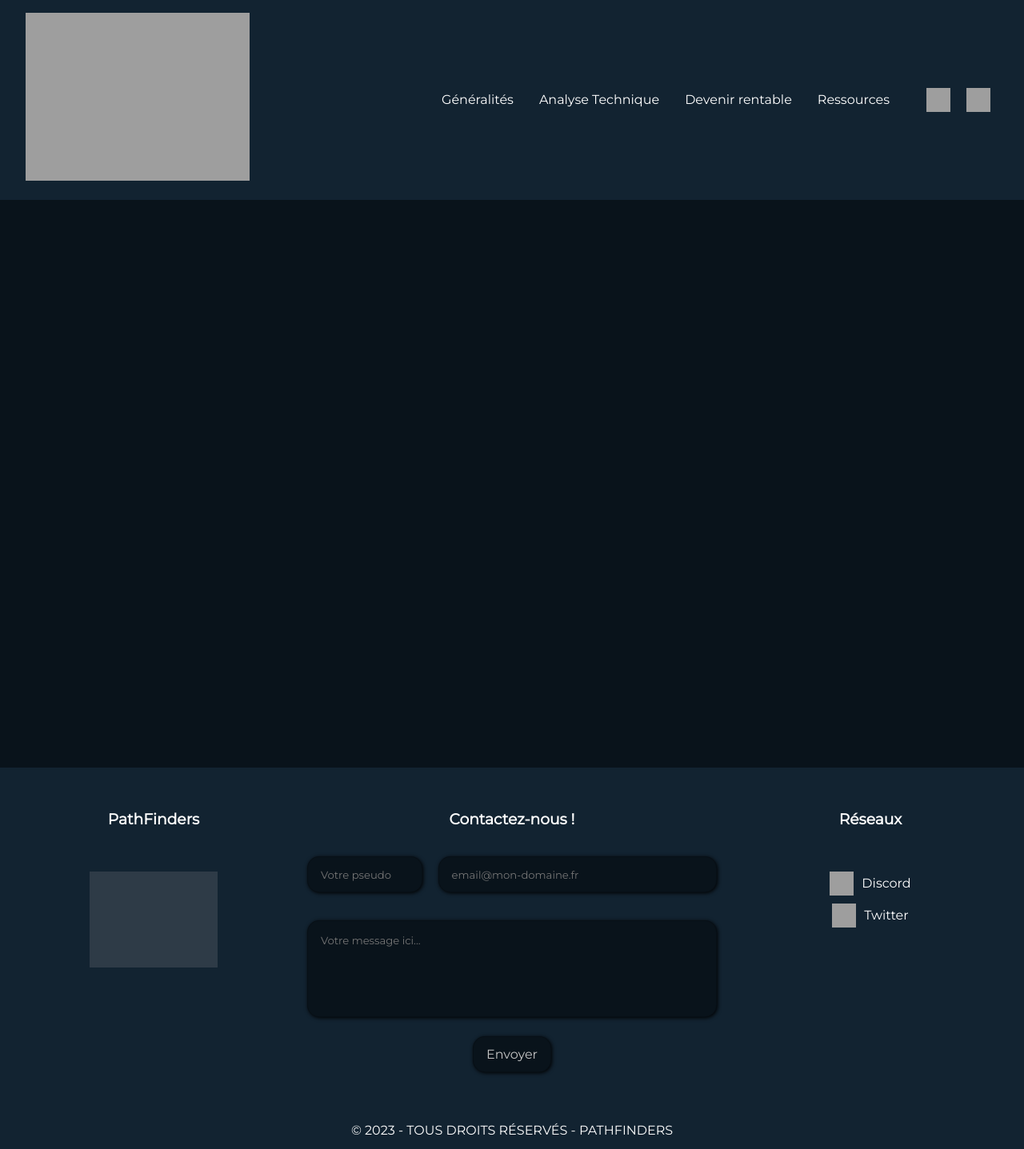
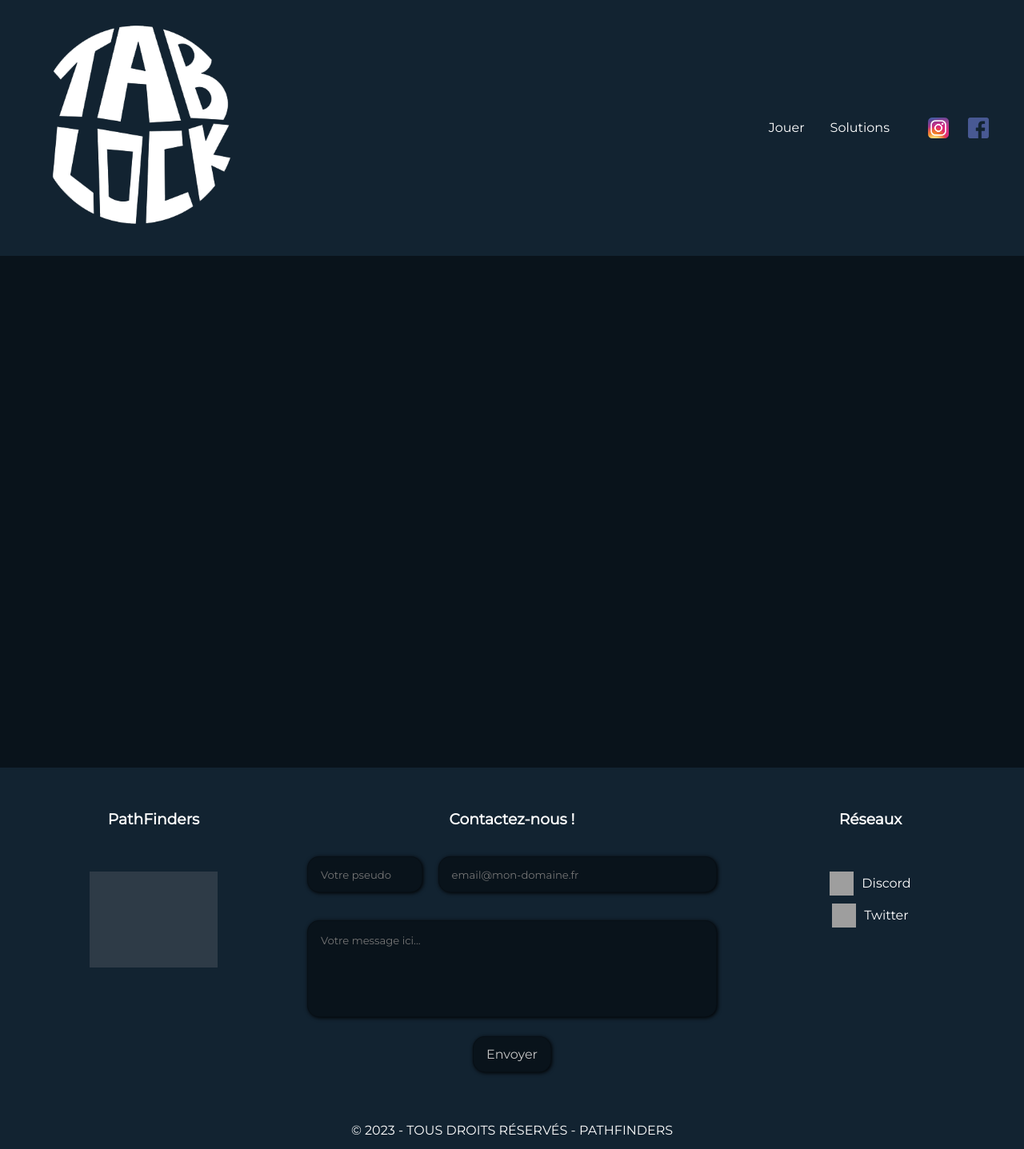
Before and after one commit to TabLockFR/TabLock, a Jekyll site: the page built from index.html, in a window 1280 px wide. Shown: the whole page at 80% size. Built offline with Jekyll 4.4.1, drawn with Linux system fonts in a browser that asks for light colours.

Commit message:
Update header_base.html

```diff
--- a/_layouts/header_base.html
+++ b/_layouts/header_base.html
@@ -4,15 +4,15 @@
     <meta charset="UTF-8" />
     <meta name="viewport" content="width=device-width, initial-scale=1.0" />
 
-    <meta property="og:title" content="PathFinders Academy">
-    <meta property="og:description" content="PathFinders • Become a profitable trader, step by step.">
-    <meta property="og:image" content="https://www.academy-pathfinders.com/imgs/pathfinders-academy-illu.jpg">
+    <meta property="og:title" content="TabLock">
+    <meta property="og:description" content="TabLock • Une aventure jonchée de mystères.">
+    <meta property="og:image" content="https://tablockfr.github.io/TabLock/imgs/illu_tablock.jpg">
     <meta property="og:type" content="website">
 
-    <link rel="stylesheet" href="https://www.academy-pathfinders.com/style.css" />
-    <link rel="icon" href="https://www.academy-pathfinders.com/imgs/favicon_PF_32.png" type="image/png">
+    <link rel="stylesheet" href="https://tablockfr.github.io/TabLock/style.css" />
+    <link rel="icon" href="https://tablockfr.github.io/TabLock/imgs/favicon_tablock_32.png" type="image/png">
     <script src="https://cdn.jsdelivr.net/npm/chart.js@4.4.0/dist/chart.umd.min.js"></script>
-    <script src="https://www.academy-pathfinders.com/main.js" defer></script>
+    <script src="https://tablockfr.github.io/TabLock/main.js" defer></script>
     <script src="https://code.jquery.com/jquery-3.6.0.min.js"></script>
     <link rel="stylesheet" type="text/css" href="https://cdn.jsdelivr.net/npm/slick-carousel@1.8.1/slick/slick.css"/>
     <script type="text/javascript" src="https://cdn.jsdelivr.net/npm/slick-carousel@1.8.1/slick/slick.min.js"></script>
@@ -24,19 +24,19 @@
       <div class="menu-btn">
         <div class="menu-btn__lines"></div>
       </div>
-      <a href="https://www.academy-pathfinders.com/" class="logo">
-        <img src="https://www.academy-pathfinders.com/imgs/Logo_PathFinders.png" alt="logo PathFinders">
+      <a href="https://tablockfr.github.io/TabLock/" class="logo">
+        <img src="https://tablockfr.github.io/TabLock/imgs/logo-tablock-400.png" alt="logo TabLock">
       </a>
       <ul class="menu-items">
         <li>
-            <a href="#" class="menu-item expand-btn">Généralités</a>
+            <a href="#" class="menu-item expand-btn">Jouer</a>
             <div class="mega-menu expandable">
                 <div class="content">
                   <div class="col" style="justify-content: center;">
                     <section>
                       <a href="#" class="img-wrapper">
                         <span class="img">
-                          <img src="https://www.academy-pathfinders.com/imgs/mountain.jpg" alt="mountain" />
+                          <img src="https://tablockfr.github.io/TabLock/imgs/loupe.jpg" alt="loupe" />
                         </span>
                       </a>
                     </section>
@@ -44,18 +44,7 @@
                   <div class="col">
                       <section>
                       <ul class="mega-links">
-                        <li><a href="https://www.academy-pathfinders.com/generalites/introduction">🔥 Introduction au trading</a></li>
-                        <li><a href="https://www.academy-pathfinders.com/generalites/terminologie">🎓 Concepts de Base</a></li>
-                        <li><a href="https://www.academy-pathfinders.com/generalites/types-de-marche">📊 Types de Marchés et d'Actifs</a></li>
-                        <li><a href="https://www.academy-pathfinders.com/generalites/fondamental-vs-technique">📈 Fondamental vs Technique</a></li>
-                        <li><a href="https://www.academy-pathfinders.com/generalites/psychologie-debutant">🧠 Psychologie du Débutant</a></li>
-                      </ul>
-                      </section>
-                  </div>
-                  <div class="col">
-                      <section>
-                      <ul class="mega-links">
-                        <li><a href="https://www.academy-pathfinders.com/generalites/gestion-risque-base">💰 Gestion des Risques de Base</a></li>
+                        <li><a href="https://tablockfr.github.io/TabLock/aventure/lokamalis">Lokamalis</a></li>
                       </ul>
                       </section>
                   </div>
@@ -63,14 +52,14 @@
             </div>
         </li>
         <li>
-          <a href="#" class="menu-item expand-btn">Analyse Technique</a>
+          <a href="#" class="menu-item expand-btn">Solutions</a>
           <div class="mega-menu expandable">
             <div class="content">
               <div class="col" style="justify-content: center;">
                 <section>
                   <a href="#" class="img-wrapper">
                     <span class="img">
-                      <img src="https://www.academy-pathfinders.com/imgs/technical-analysis.jpg" alt="technical analysis" />
+                      <img src="https://tablockfr.github.io/TabLock/imgs/solutions.jpg" alt="solutions" />
                     </span>
                   </a>
                 </section>
@@ -78,72 +67,7 @@
               <div class="col">
                 <section>
                   <ul class="mega-links">
-                    <li><a href="https://www.academy-pathfinders.com/analyse-technique/theorie-de-dow">⚖ Théorie de Dow</a></li>
-                    <li><a href="https://www.academy-pathfinders.com/analyse-technique/ichimoku">🍙 Ichimoku</a></li>
-                    <li><a href="https://www.academy-pathfinders.com/analyse-technique/price-action">🚀 Price Action</a></li>
-                    <li><a href="https://www.academy-pathfinders.com/analyse-technique/figures-chartistes">📈 Figures chartistes</a></li>
-                    <li><a href="https://www.academy-pathfinders.com/analyse-technique/indicateurs">📊 Indicateurs</a></li>
-                  </ul>
-                </section>
-              </div>
-              <div class="col">
-                <section>
-                  <ul class="mega-links">
-                    <li><a href="https://www.academy-pathfinders.com/analyse-technique/wyckoff">〽 Wyckoff</a></li>
-                    <li><a href="https://www.academy-pathfinders.com/analyse-technique/smart-money-concept">⚜ Smart Money Concept</a></li>
-                    <li><a href="https://www.academy-pathfinders.com/analyse-technique/elliott-waves">🏄‍♂️ Elliott Waves</a></li>
-                  </ul>
-                </section>
-              </div>
-            </div>
-          </div>
-        </li>
-        <li>
-          <a href="#" class="menu-item expand-btn">Devenir rentable</a>
-          <div class="mega-menu expandable">
-            <div class="content">
-              <div class="col" style="justify-content: center;">
-                <section>
-                  <a href="#" class="img-wrapper">
-                    <span class="img">
-                      <img src="https://www.academy-pathfinders.com/imgs/bear-bull.jpg" alt="bear bull" />
-                    </span>
-                  </a>
-                </section>
-              </div>
-              <div class="col">
-                <section>
-                  <ul class="mega-links">
-                    <li><a href="https://www.academy-pathfinders.com/devenir-rentable/risk-management">🏆 Risk Management</a></li>
-                    <li><a href="https://www.academy-pathfinders.com/devenir-rentable/journal-de-trading">🧾 Journal de trading</a></li>
-                    <li><a href="https://www.academy-pathfinders.com/devenir-rentable/psychologie">🧠 Psychologie</a></li>
-                  </ul>
-                </section>
-              </div>
-            </div>
-          </div>
-        </li>
-        <li>
-          <a href="#" class="menu-item expand-btn">Ressources</a>
-          <div class="mega-menu expandable">
-            <div class="content">
-              <div class="col" style="justify-content: center;">
-                <section>
-                  <a href="#" class="img-wrapper">
-                    <span class="img">
-                      <img src="https://www.academy-pathfinders.com/imgs/einstein.jpg" alt="einstein" />
-                    </span>
-                  </a>
-                </section>
-              </div>
-              <div class="col">
-                <section>
-                  <ul class="mega-links">
-                    <li><a href="https://www.academy-pathfinders.com/news">📌 News</a></li>
-                    <li><a href="https://www.academy-pathfinders.com/ressources/glossaire">🎓 Glossaire</a></li>
-                    <li><a href="https://www.academy-pathfinders.com/ressources/documents">📚 Documents & Liens</a></li>
-                    <li><a href="https://www.academy-pathfinders.com/ressources/outils">🛠 Outils supplémentaires</a></li>
-                    <li><a href="https://www.academy-pathfinders.com/ressources/contact">💬 Contacts</a></li>
+                    <li><a href="https://tablockfr.github.io/TabLock/solutions/lokamalis">Lokamalis</a></li>
                   </ul>
                 </section>
               </div>
@@ -151,10 +75,10 @@
           </div>
         </li>
         <li class="nohover">
-          <a href="https://discord.com/invite/4ErWuNkzDq" target="_blank">
-            <img src="https://www.academy-pathfinders.com/imgs/picto-discord.png" alt="picto Discord">
-          </a><a href="https://twitter.com/PathfindersTG" target="_blank">
-            <img src="https://www.academy-pathfinders.com/imgs/picto-X.png" alt="picto X">
+          <a href="https://instagram.com/tablock.fr/" target="_blank">
+            <img src="https://tablockfr.github.io/TabLock/imgs/picto-instagram.png" alt="picto Insta">
+          </a><a href="https://www.facebook.com/people/Tablock" target="_blank">
+            <img src="https://tablockfr.github.io/TabLock/imgs/picto-facebook.png" alt="picto Facebook">
           </a>
         </li>
       </ul>
```
